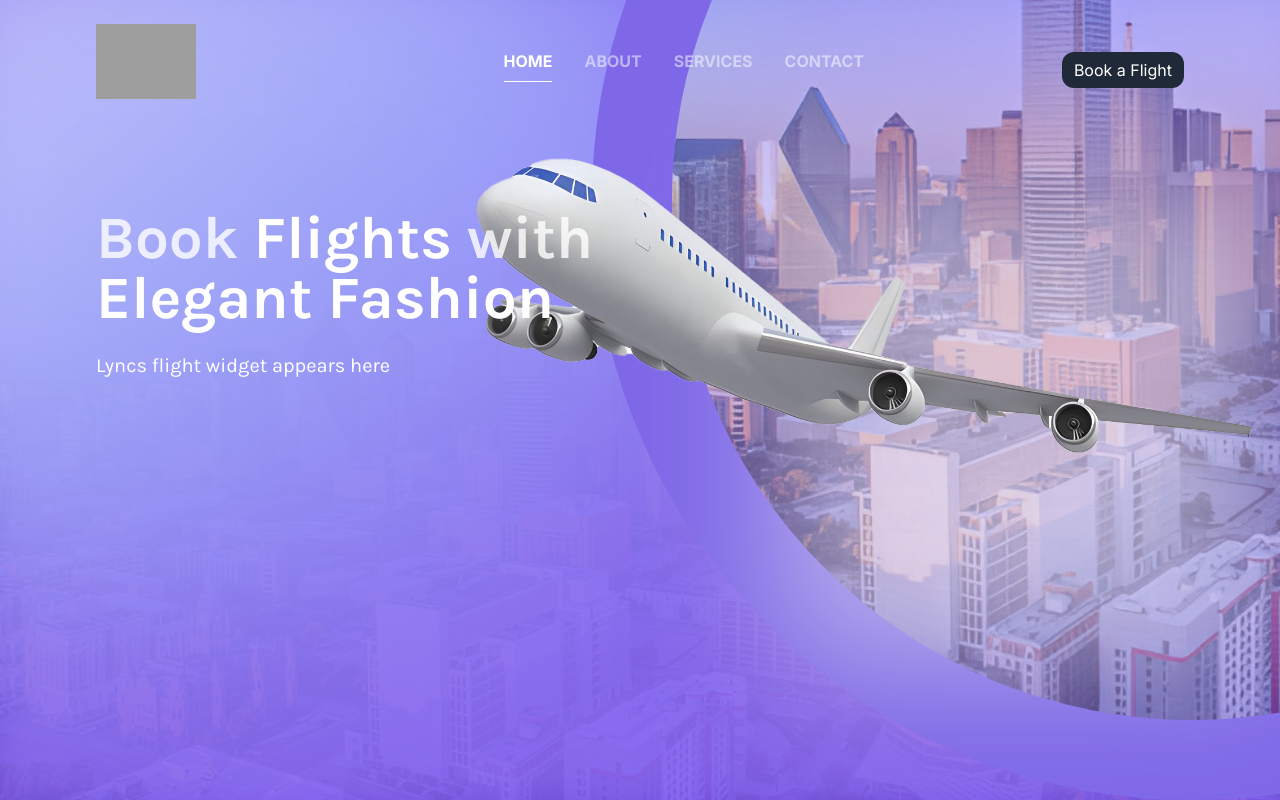
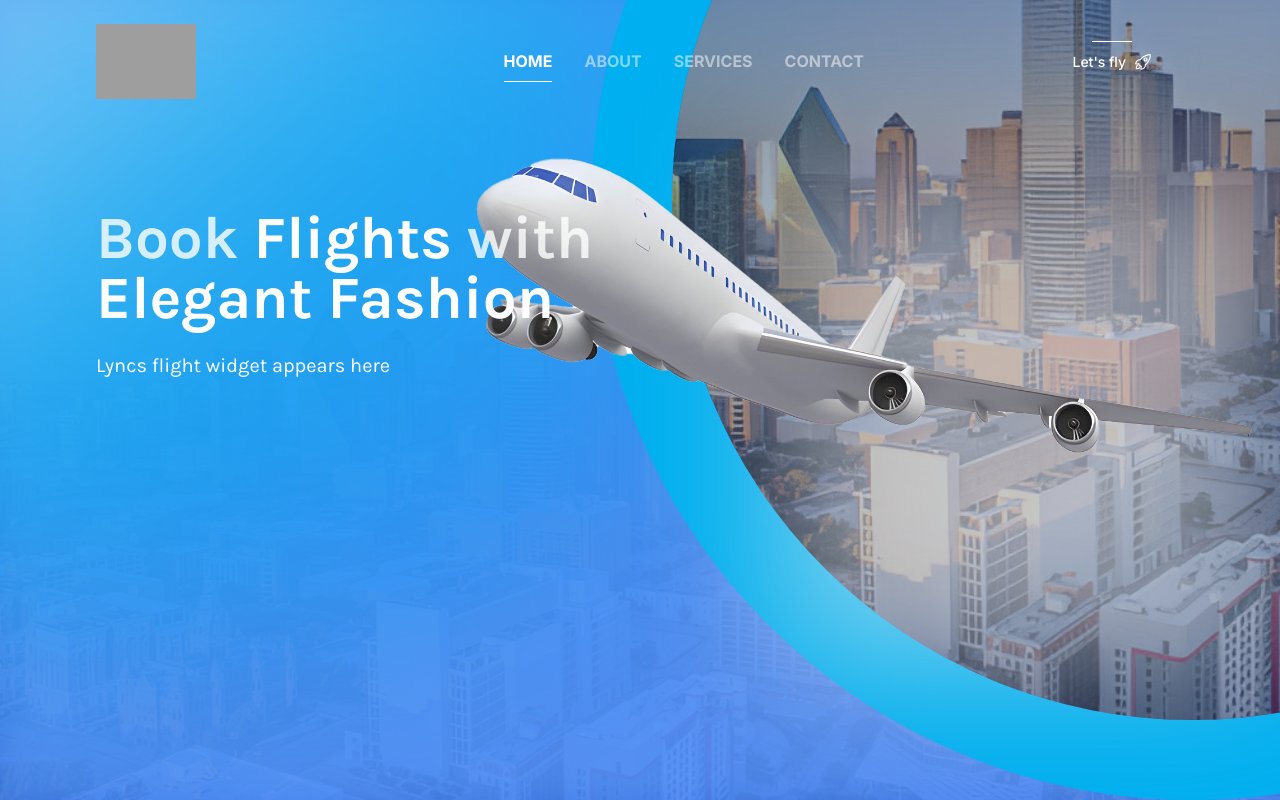
Before and after one commit to TaiwoOnileowo/lyncs-flight, a Next.js app: page / in a window 1280 px wide. Shown: the top 800 px of the page. Built offline with nearby package versions, Linux system fonts and the light colour scheme; grey boxes are pictures that could not be loaded.

Commit message:
add footer, testimonials, and other components

```diff
--- a/app/globals.css
+++ b/app/globals.css
@@ -21,7 +21,7 @@
 .scrollbar-width {
   scrollbar-width: none;
 }
-.rotateY{
+.rotateY {
   transform: rotateY(180deg);
 }
 
@@ -71,3 +71,78 @@
 .embla__button:disabled {
   color: var(--detail-high-contrast);
 }
+
+
+button > span:after {
+  content: "";
+  position: absolute;
+  top: 0;
+  left: 50%;
+  width: 20px;
+  height: 0;
+  border: 1px solid white;
+  border-left: none;
+  border-bottom: none;
+  transition: height 0.15s ease-out, width 0.15s ease-out 0.15s;
+}
+
+button.animate > span:after {
+  width: calc(50% - 1px);
+  height: calc(100% - 2px);
+  transition: width 0.15s ease-out, height 0.15s ease-out 0.15s;
+}
+
+button > span:before {
+  content: "";
+  position: absolute;
+  top: 0;
+  right: 50%;
+  width: 20px;
+  height: 0;
+  border: 1px solid white;
+  border-right: none;
+  border-bottom: none;
+  transition: height 0.15s ease-out, width 0.15s ease-out 0.15s;
+}
+
+button.animate > span:before {
+  width: calc(50% - 1px);
+  height: calc(100% - 2px);
+  transition: width 0.15s ease-out, height 0.15s ease-out 0.15s;
+}
+
+button > span > span:before {
+  content: "";
+  position: absolute;
+  bottom: 0;
+  right: 0%;
+  width: 1px;
+  height: 1px;
+  opacity: 0;
+}
+
+button.animate > span > span:before {
+  opacity: 1;
+  border-bottom: 1px solid white;
+  width: calc(50%);
+  height: 1px;
+  transition: opacity 0s ease-out 0.29s, width 0.15s ease-out 0.3s;
+}
+
+button > span > span:after {
+  content: "";
+  position: absolute;
+  bottom: 0;
+  left: 0%;
+  width: 1px;
+  height: 1px;
+  opacity: 0;
+}
+
+button.animate > span > span:after {
+  opacity: 1;
+  border-bottom: 1px solid white;
+  width: calc(50%);
+  height: 1px;
+  transition: opacity 0s ease-out 0.29s, width 0.15s ease-out 0.3s;
+}
--- a/app/page.tsx
+++ b/app/page.tsx
@@ -6,6 +6,7 @@ import PopularFlights from "@/components/PopularFlights";
 import WhyChooseUs from "@/components/WhyChooseUs";
 import Header from "@/components/Header";
 import Testimonials from "@/components/Testimonials";
+import Footer from "@/components/Footer";
 
 const Page = () => {
   return (
@@ -17,6 +18,7 @@ const Page = () => {
       <StickyScrollLyncs />
       <Testimonials />
       <WhyChooseUs />
+      <Footer />
     </div>
   );
 };
--- a/components/Header.tsx
+++ b/components/Header.tsx
@@ -1,10 +1,33 @@
 "use client";
-import React, { use } from "react";
+import React, { useRef, useEffect, useState } from "react";
 import Image from "next/image";
 import { navLinks } from "@/lib/data";
 import { usePathname } from "next/navigation";
+import { motion, useInView } from "framer-motion";
+import { IoRocket, IoRocketOutline } from "react-icons/io5";
 const Header = () => {
   const pathname = usePathname();
+  const ref = useRef(null);
+  const isInView = useInView(ref);
+  const [startAnimation, setStartAnimation] = useState(false);
+  let timeout: any;
+  let timeout2: any;
+  useEffect(() => {
+    if (isInView) {
+      timeout = setTimeout(() => {
+        setStartAnimation(true);
+      }, 1000);
+      timeout2 = setTimeout(() => {
+        setStartAnimation(false);
+      }, 3000);
+    } else {
+      setStartAnimation(false);
+    }
+    return () => {
+      clearTimeout(timeout);
+      clearTimeout(timeout2);
+    };
+  }, [isInView]);
   return (
     <nav className="flex justify-between items-center absolute left-0 top-0 w-full  py-6 px-24 z-50">
       <div className="flex items-center justify-between w-[60vw] gap-8">
@@ -32,8 +55,32 @@ const Header = () => {
           })}
         </ul>
       </div>
-      <button className="bg-gray-800 text-white rounded-xl py-1.5 mt-4 px-3">
-        Book a Flight
+
+      <button
+        className={`md:hover:bg-blue-500 ${
+          startAnimation ? "animate" : "rounded-lg"
+        } relative text-white group rounded-lg`}
+        ref={ref}
+      >
+        <span className="rounded-lg md:hover:bg-blue-500">
+          <span className="flex gap-2 items-center justify-center md:hover:bg-blue-500  focus:ring-4 focus:outline-none focus:ring-blue-300 font-medium rounded-lg text-[14px] px-8 py-2.5 text-center mr-3 md:mr-0">
+            Let&apos;s fly
+            <motion.span
+              animate={{
+                x: startAnimation ? 40 : 0,
+                y: startAnimation ? -60 : 0,
+              }}
+              transition={{
+                duration: 0.5,
+                delay: 0.8,
+              }}
+              className="text-lg group-hover:hidden flex items-center justify-center"
+            >
+              <IoRocketOutline className="" />
+            </motion.span>
+            <IoRocket className="text-lg group-hover:block hidden" />
+          </span>
+        </span>
       </button>
     </nav>
   );
--- a/components/HeroBackground.tsx
+++ b/components/HeroBackground.tsx
@@ -5,6 +5,7 @@ import city from "@/assets/images/city.jpg";
 import plane from "@/assets/images/plane.png";
 import cloud from "@/assets/images/cloud.jpg";
 import { motion } from "framer-motion";
+
 const HeroBackground = () => {
   return (
     <>
@@ -13,11 +14,11 @@ const HeroBackground = () => {
         initial={{ opacity: 0 }}
         animate={{ opacity: 0.75 }}
         transition={{ duration: 0.5, delay: 0.2 }}
-        className="absolute z-[10] inset-0 bg-gradient-to-br from-[#ffffff] via-[#a5bbfc] to-[#8166f1] w-[80%] h-[100%] -top-[20%] -left-[20%] rounded-full gradient-blur "
+        className="absolute z-[10] inset-0 bg-gradient-to-br from-[#ffffff] via-[#00afef] to-[#3b82f6] w-[80%] h-[100%] -top-[20%] -left-[20%] rounded-full gradient-blur "
       ></motion.div>
 
       {/* Background Overlay for the City */}
-      <div className="absolute inset-0 z-[5] bg-[#7852ef] opacity-80"></div>
+      <div className="absolute inset-0 z-[5] bg-[#3b82f6] opacity-80"></div>
 
       {/* City Background with Cloud Effect */}
       <div className="absolute z-[4] inset-0">
@@ -32,7 +33,8 @@ const HeroBackground = () => {
       </div>
 
       {/* Circular Plane Background */}
-      <div className="rounded-full border-[80px]  absolute -right-[40%] z-[10] -top-[50%] border-[#7e68e8] h-[1200px] w-[1200px]">
+      <div className="rounded-full border-[80px] absolute -right-[40%] z-[10] -top-[50%] border-[#00afef] h-[1200px] w-[1200px]">
+        <div className="absolute top-0 left-0 w-full h-full bg-black/60 rounded-full"></div>
         <Image
           src={city}
           alt="city"
@@ -42,13 +44,11 @@ const HeroBackground = () => {
         <motion.div
           initial={{
             opacity: 0,
-            // scale: 0.5,
             x: 50,
             y: 50,
           }}
           animate={{
             opacity: 1,
-            // scale: 1,
             x: 0,
             y: 0,
           }}
@@ -56,7 +56,7 @@ const HeroBackground = () => {
             duration: 0.5,
             delay: 0.2,
           }}
-          className="absolute bottom-[5%] left-[10%] w-[500px] h-[500px]  rounded-full z-[8] gradient-blur1 flex items-end"
+          className="absolute bottom-[5%] left-[10%] w-[500px] h-[500px] rounded-full z-[8] gradient-blur1 flex items-end"
         >
           <Image src={cloud} alt="cloud" priority className="w-full h-full opacity-50" />
         </motion.div>
--- a/components/Testimonials.tsx
+++ b/components/Testimonials.tsx
@@ -1,24 +1,59 @@
-import React from "react";
+"use client";
+import React, { useEffect, useRef } from "react";
 import { InfiniteMovingCards } from "./ui/Moving Cards";
 import { testimonials } from "@/lib/data";
-import CurvedBorder from "./ui/CurvedBorder";
+import { motion, useInView } from "framer-motion";
 const Clients = () => {
+  const ref = useRef(null);
+  const isInView = useInView(ref);
+  console.log(isInView, "testimonials");
   return (
     <div
       className="p-20 relative px-8 flex items-center w-full gap-12 justify-center h-[70vh]"
       id="testimonials"
     >
+      <div
+        className="w-[45%] flex justify-center flex-col px-12 h-full"
+        ref={ref}
+      >
+        <motion.h1
+          className="text-5xl font-bold"
+          initial={{
+            opacity: 0,
+            x: 500,
+          }}
+          animate={{
+            opacity: isInView ? 1 : undefined,
+            x: isInView ? 0 : undefined,
+          }}
+          transition={{
+            duration: 0.8,
+            delay: 0.6,
+            type: "spring",
 
-      <div className="w-[45%] flex justify-center flex-col px-12 h-full">
-        <h1 className="text-5xl font-bold">
+            bounce: 0.2,
+          }}
+        >
           Hear from <span className="text-purple">other travelers</span>
-        </h1>
+        </motion.h1>
         <p className="text-wrap text-lg mt-5 w-[80%]">
           Book your flight with us and get maximum value for your money.
         </p>
-        <button className="mt-8 bg-gray-800 w-[150px] rounded-xl text-white py-3 ">
+        <motion.button
+          initial={{
+            opacity: 0,
+          }}
+          animate={{
+            opacity: isInView ? 1 : undefined,
+          }}
+          transition={{
+            duration: 0.5,
+            delay: 0.8,
+          }}
+          className="mt-8 bg-gray-800 w-[150px] rounded-xl text-white py-3 "
+        >
           Book Now
-        </button>
+        </motion.button>
       </div>
       <div className="flex flex-col items-center justify-center lg:mt-10 w-[55%] overflow-hidden">
         <InfiniteMovingCards
--- a/components/WhyChooseUs.tsx
+++ b/components/WhyChooseUs.tsx
@@ -1,13 +1,14 @@
-import React from "react";
-import { BsQrCode } from "react-icons/bs";
-import { FaPlaneDeparture } from "react-icons/fa";
-import { Briefcase } from "lucide-react";
+"use client";
+import React, { useRef } from "react";
 import flight from "@/assets/images/flight.png";
-import checkin from "@/assets/images/check-in.png";
+import { motion } from "framer-motion";
 import luggage from "@/assets/images/luggage.png";
 import Image from "next/image";
 import ok from "@/assets/images/ok.png";
+import { useInView } from "framer-motion";
 const WhyChooseUs = () => {
+  const ref = useRef(null);
+  const isInView = useInView(ref);
   const choose = [
     {
       title: "Find the Perfect Flight",
@@ -29,11 +30,40 @@ const WhyChooseUs = () => {
     },
   ];
   return (
-    <div className="bg-sky-image w-full p-10 text-black mt-24 flex flex-col items-center justify-center bg-cover bg-top bg-no-repeat">
+    <div
+      className="bg-sky-image w-full p-10 text-black mt-24 flex flex-col items-center justify-center bg-cover bg-top bg-no-repeat"
+      ref={ref}
+    >
       <div className="flex items-center justify-center gap-16 w-full">
-        <hr className="border-white/50 w-[300px] h-0.5" />
-        <h1 className="text-3xl  text-white">Book your flight with Lyncs</h1>
-        <hr className="border-white/50 w-[300px] h-0.5" />
+        <motion.hr
+          initial={{ opacity: 0, x: -100 }}
+          animate={{
+            opacity: isInView ? 1 : undefined,
+            x: isInView ? 0 : undefined,
+          }}
+          transition={{ duration: 0.3, delay: 0.5 }}
+          className="border-white/50 w-[300px] h-0.5"
+        />
+        <motion.h1
+          className="text-3xl  text-white"
+          initial={{ opacity: 0, y: 100 }}
+          animate={{
+            opacity: isInView ? 1 : undefined,
+            y: isInView ? 0 : undefined,
+          }}
+          transition={{ duration: 0.5, delay: 0.6 }}
+        >
+          Book your flight with Lyncs
+        </motion.h1>
+        <motion.hr
+          initial={{ opacity: 0, x: 100 }}
+          animate={{
+            opacity: isInView ? 1 : undefined,
+            x: isInView ? 0 : undefined,
+          }}
+          transition={{ duration: 0.3, delay: 0.5 }}
+          className="border-white/50 w-[300px] h-0.5"
+        />
       </div>
       <div className="flex gap-14 mt-20 items-center justify-center">
         {choose.map(({ title, description, icon }, index) => (
@@ -41,7 +71,18 @@ const WhyChooseUs = () => {
             key={index}
             className="flex flex-col items-center justify-center  w-[400px]"
           >
-            <span className="text-white text-5xl">{icon}</span>
+            <motion.span
+              className="text-white text-5xl"
+              animate={{
+                scale: isInView && index === 0 ? [ 1, 1.2, 1] : 1,
+              }}
+              transition={{
+                duration: 0.5,
+                delay: 1.5,
+              }}
+            >
+              {icon}
+            </motion.span>
 
             <h1 className="text-2xl font-bold text-white mt-3">{title}</h1>
             <p className="text-white mt-6 text-sm text-center font-semibold">
@@ -50,7 +91,9 @@ const WhyChooseUs = () => {
           </div>
         ))}
       </div>
-      <button className="mt-8 bg-gray-800 w-[150px] rounded-xl text-white py-3">Book Now</button>
+      <button className="mt-8 bg-gray-800 w-[150px] rounded-xl text-white py-3">
+        Book Now
+      </button>
     </div>
   );
 };
--- a/components/ui/Moving Cards.tsx
+++ b/components/ui/Moving Cards.tsx
@@ -90,7 +90,7 @@ export const InfiniteMovingCards = ({
             className="w-[350px] max-w-full relative rounded-2xl border border-b-0 flex-shrink-0 border-slate-700 px-8 py-6 md:w-[450px]"
             style={{
               background:
-                "linear-gradient(180deg, var(--blue-800), var(--purple-900)",
+                "linear-gradient(180deg, var(--slate-800), var(--slate-900)",
             }}
             key={item.name}
           >
--- a/tailwind.config.ts
+++ b/tailwind.config.ts
@@ -18,6 +18,7 @@ const config: Config = {
         "gradient-conic":
           "conic-gradient(from 180deg at 50% 50%, var(--tw-gradient-stops))",
         "sky-image": "url('/images/sky.jpg')",
+        "take-off": "url('/images/footer-takeoff.jpg')",
       },
       animation: {
         scroll:
```
Also changed, not shown: components/Footer.tsx (added, +51 -0 lines), components/Hero.tsx (+12 -4 lines), components/StickyScrollLyncs.tsx (+15 -2 lines), lib/data.tsx (+55 -1 lines), public/images/footer-takeoff.jpg (added).
